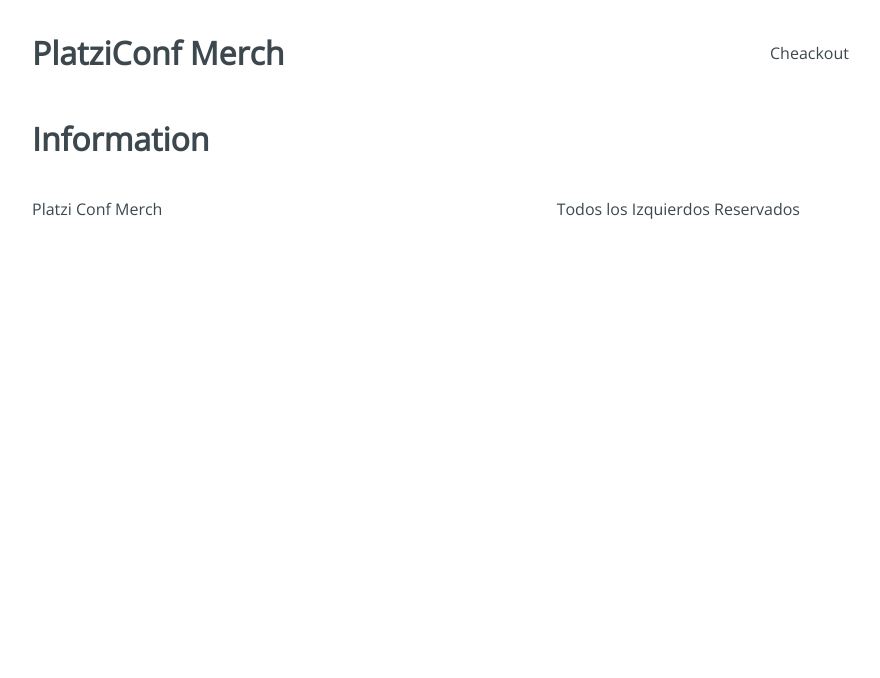
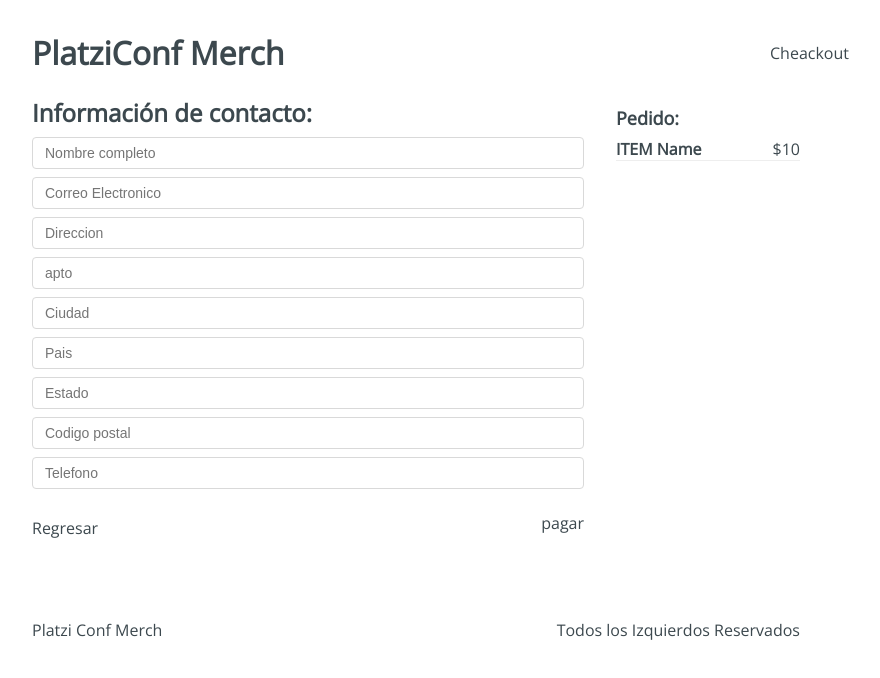
Before and after one commit to stalinch98/Platzi-Conf-Merch, a React app: page /checkout/information in a window 1280 px wide. Shown: the top 678 px of the page, without its empty margins (224-1104 px from the left). Built offline with nearby package versions, Linux system fonts and the light colour scheme.

Commit message:
Information

```diff
--- a/src/containers/Information.jsx
+++ b/src/containers/Information.jsx
@@ -1,9 +1,43 @@
 import React from 'react';
+import '../styles/components/Information.css'
 
 const Information = () => {
     return (
-        <h1>Information</h1>
-    )
+        <div className="Information">
+            <div className="Information-content">
+                <div className="Information-head">
+                    <h2>Información de contacto:</h2>
+                </div>
+                <div className="Information-form">
+                    <form action="">
+                        <input type="text" placeholder="Nombre completo" name="name" />
+                        <input type="text" placeholder="Correo Electronico" name="email" />
+                        <input type="text" placeholder="Direccion" name="addres" />
+                        <input type="text" placeholder="apto" name="apto" />
+                        <input type="text" placeholder="Ciudad" name="city" />
+                        <input type="text" placeholder="Pais" name="country" />
+                        <input type="text" placeholder="Estado" name="state" />
+                        <input type="text" placeholder="Codigo postal" name="cp" />
+                        <input type="text" placeholder="Telefono" name="phone" />
+                    </form>
+                </div>
+                <div className="Information-buttons">
+                    <div className="Information-back">Regresar</div>
+                    <div className="Information-next">pagar</div>
+                </div>
+            </div>
+            <div className="Information-sidebar">
+                <h3>Pedido:</h3>
+                <div className="Information-item">
+                    <div className="Information-element">
+                        <h4>ITEM Name</h4>
+                        <span>$10</span>
+                    </div>
+                </div>
+            </div>
+        </div>
+    );
+
 }
 
 export default Information;
```
